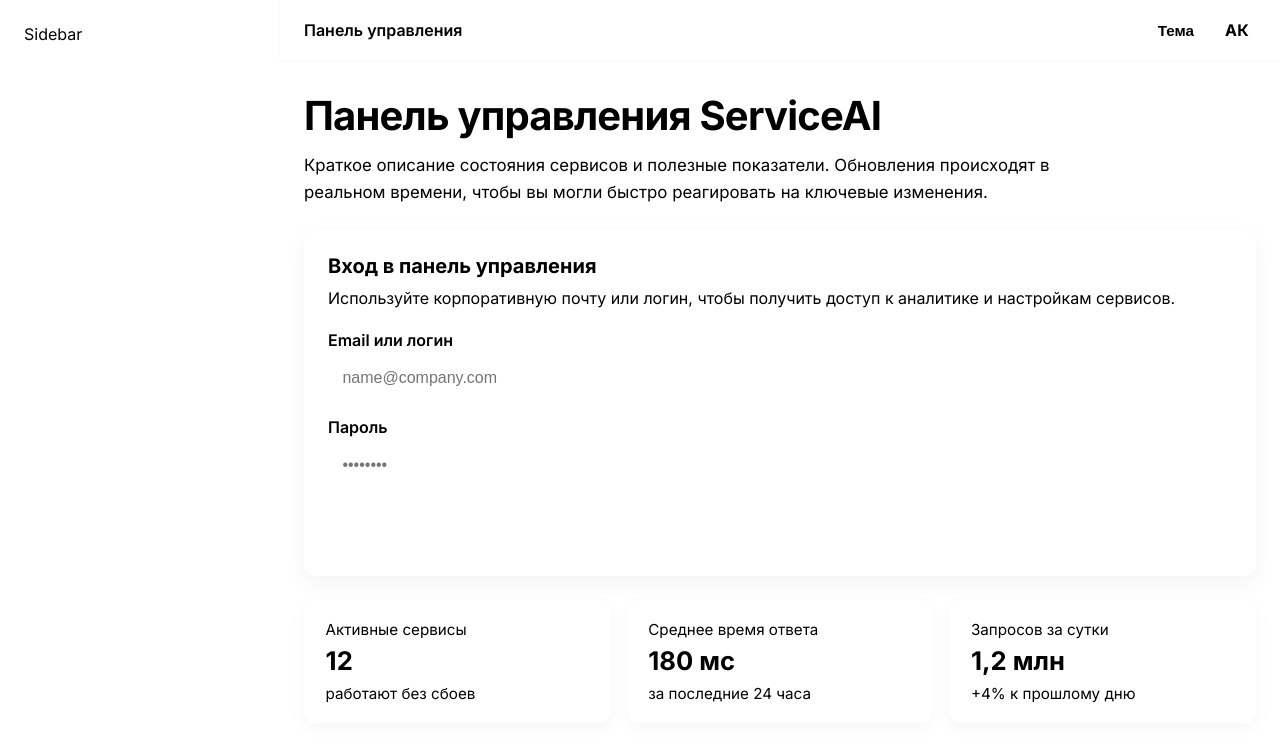
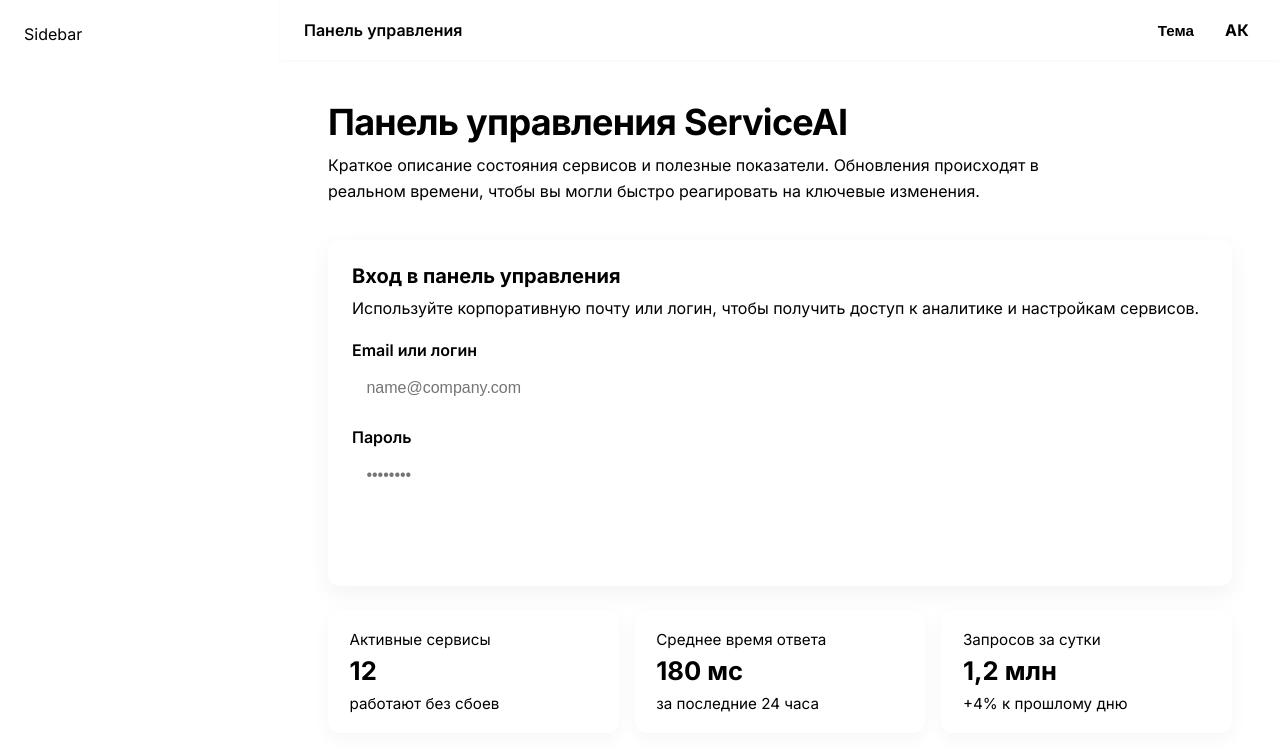
Before and after one commit to Alvit1988-Alex/ServiceAi, a Next.js app in the folder frontend/: page / in a window 1280 px wide. Shown: the top 752 px of the page. Built offline with nearby package versions, Linux system fonts and the light colour scheme.

Commit message:
Add layout shell container for page content

```diff
--- /dev/null
+++ b/frontend/app/components/layout/LayoutShell.module.css
@@ -0,0 +1,70 @@
+.shell {
+  width: 100%;
+  display: flex;
+  justify-content: center;
+}
+
+.inner {
+  width: 100%;
+  max-width: var(--max-width, 1100px);
+  padding: 1rem 1.5rem 2rem;
+  display: flex;
+  flex-direction: column;
+  gap: 1.5rem;
+}
+
+.header {
+  display: flex;
+  align-items: flex-start;
+  justify-content: space-between;
+  gap: 1rem;
+  padding-bottom: 0.75rem;
+  border-bottom: 1px solid var(--color-border);
+}
+
+.heading {
+  display: flex;
+  flex-direction: column;
+  gap: 0.5rem;
+}
+
+.title {
+  font-size: clamp(1.6rem, 2vw + 1rem, 2.25rem);
+  font-weight: 700;
+  letter-spacing: -0.02em;
+  line-height: 1.25;
+  color: var(--color-text);
+}
+
+.description {
+  color: var(--color-text-muted);
+  line-height: 1.6;
+  max-width: 760px;
+}
+
+.actions {
+  display: inline-flex;
+  align-items: center;
+  gap: 0.5rem;
+}
+
+.content {
+  display: flex;
+  flex-direction: column;
+  gap: 1.5rem;
+}
+
+@media (max-width: 640px) {
+  .inner {
+    padding: 1rem 1.125rem 1.5rem;
+  }
+
+  .header {
+    flex-direction: column;
+  }
+
+  .actions {
+    width: 100%;
+    justify-content: flex-start;
+  }
+}
--- /dev/null
+++ b/frontend/app/components/layout/LayoutShell.tsx
@@ -0,0 +1,38 @@
+import type { ReactNode } from "react";
+import styles from "./LayoutShell.module.css";
+
+interface LayoutShellProps {
+  title?: ReactNode;
+  description?: ReactNode;
+  actions?: ReactNode;
+  children: ReactNode;
+}
+
+export default function LayoutShell({
+  title,
+  description,
+  actions,
+  children,
+}: LayoutShellProps) {
+  const hasHeader = title || description || actions;
+
+  return (
+    <section className={styles.shell}>
+      <div className={styles.inner}>
+        {hasHeader && (
+          <header className={styles.header}>
+            <div className={styles.heading}>
+              {title && <h1 className={styles.title}>{title}</h1>}
+              {description && (
+                <p className={styles.description}>{description}</p>
+              )}
+            </div>
+            {actions && <div className={styles.actions}>{actions}</div>}
+          </header>
+        )}
+
+        <div className={styles.content}>{children}</div>
+      </div>
+    </section>
+  );
+}
--- a/frontend/app/page.module.css
+++ b/frontend/app/page.module.css
@@ -1,33 +1,3 @@
-.page {
-  display: flex;
-  flex-direction: column;
-  gap: 1.5rem;
-  padding: 0.5rem 0;
-  max-width: 1200px;
-  margin: 0 auto;
-}
-
-.header {
-  display: flex;
-  flex-direction: column;
-  gap: 0.75rem;
-}
-
-.title {
-  font-size: clamp(1.75rem, 2vw + 1rem, 2.5rem);
-  font-weight: 700;
-  letter-spacing: -0.02em;
-  line-height: 1.2;
-  color: var(--color-text);
-}
-
-.description {
-  font-size: 1.05rem;
-  line-height: 1.6;
-  color: var(--color-text-muted);
-  max-width: 820px;
-}
-
 .loginSection {
   background: var(--color-bg-soft);
   border: 1px solid var(--color-border);
@@ -129,11 +99,7 @@
 }
 
 @media (max-width: 640px) {
-  .page {
-    padding: 0.5rem;
-  }
-
-  .description {
-    font-size: 1rem;
+  .loginSection {
+    padding: 1.25rem;
   }
 }
--- a/frontend/app/page.tsx
+++ b/frontend/app/page.tsx
@@ -1,3 +1,4 @@
+import LayoutShell from "./components/layout/LayoutShell";
 import styles from "./page.module.css";
 import { Button } from "./components/Button/Button";
 
@@ -21,16 +22,10 @@ const stats = [
 
 export default function Home() {
   return (
-    <section className={styles.page}>
-      <header className={styles.header}>
-        <h1 className={styles.title}>Панель управления ServiceAI</h1>
-        <p className={styles.description}>
-          Краткое описание состояния сервисов и полезные показатели. Обновления
-          происходят в реальном времени, чтобы вы могли быстро реагировать на
-          ключевые изменения.
-        </p>
-      </header>
-
+    <LayoutShell
+      title="Панель управления ServiceAI"
+      description="Краткое описание состояния сервисов и полезные показатели. Обновления происходят в реальном времени, чтобы вы могли быстро реагировать на ключевые изменения."
+    >
       <section className={styles.loginSection}>
         <div className={styles.loginHeader}>
           <h2 className={styles.loginTitle}>Вход в панель управления</h2>
@@ -86,6 +81,6 @@ export default function Home() {
           ))}
         </div>
       )}
-    </section>
+    </LayoutShell>
   );
 }
```
